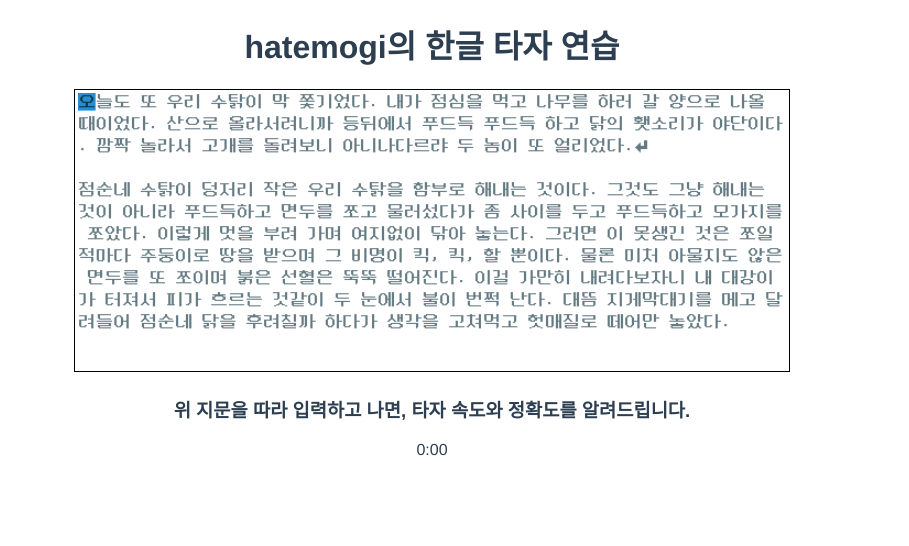
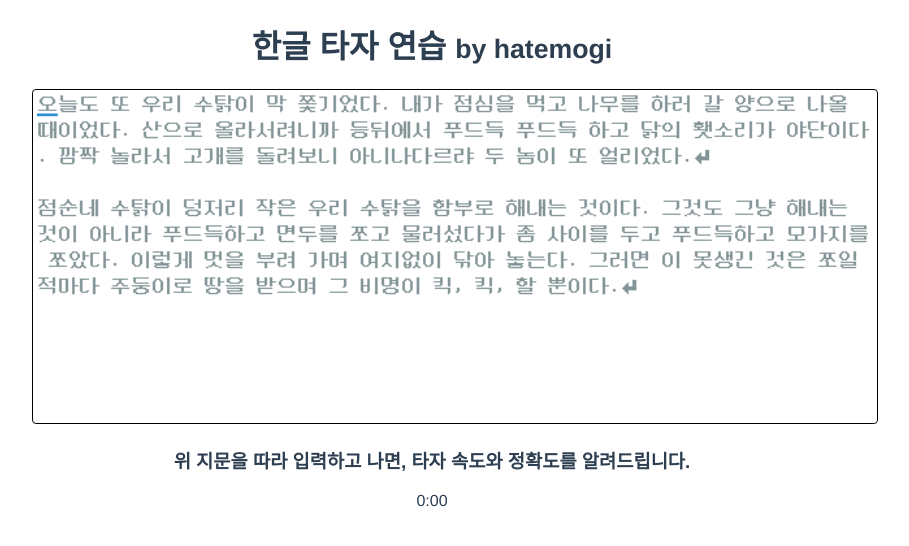
Before and after one commit to hatemogi/hallatype, a Vue app: page / in a window 1280 px wide. Shown: the top 546 px of the page, without its empty margins (208-1117 px from the left). Built offline with nearby package versions, Linux system fonts and the light colour scheme.

Commit message:
커서를 반전색상 대신 밑줄치기

```diff
--- a/src/views/Home.vue
+++ b/src/views/Home.vue
@@ -1,6 +1,6 @@
 <template>
   <div class="연습">
-    <h1>hatemogi의 한글 타자 연습</h1>
+    <h1>한글 타자 연습 <small>by hatemogi</small></h1>
     <canvas id="캔버스" width="643" height="250"></canvas>
     <div class="설명" v-if="!결과화면보이기">
       <h3>위 지문을 따라 입력하고 나면, 타자 속도와 정확도를 알려드립니다.</h3>
@@ -52,10 +52,10 @@ export default class Home extends Vue {
         지문.글쓰기('점순네 수탉이 덩저리 작은 우리 수탉을 함부로 ');
         지문.글쓰기('해내는 것이다. 그것도 그냥 해내는 것이 아니라 푸드득하고 면두를 쪼고 물러섰다가 좀 사이를 ');
         지문.글쓰기('두고 푸드득하고 모가지를 쪼았다. 이렇게 멋을 부려 가며 여지없이 닦아 놓는다. 그러면 이 못생긴 ');
-        지문.글쓰기('것은 쪼일 적마다 주둥이로 땅을 받으며 그 비명이 킥, 킥, 할 뿐이다. 물론 미처 아물지도 않은 ');
+        지문.글쓰기('것은 쪼일 적마다 주둥이로 땅을 받으며 그 비명이 킥, 킥, 할 뿐이다.\n');/* 물론 미처 아물지도 않은 ');
         지문.글쓰기('면두를 또 쪼이며 붉은 선혈은 뚝뚝 떨어진다. 이걸 가만히 내려다보자니 내 대강이가 터져서 피가 ');
         지문.글쓰기('흐르는 것같이 두 눈에서 불이 번쩍 난다. 대뜸 지게막대기를 메고 달려들어 점순네 닭을 후려칠까 ');
-        지문.글쓰기('하다가 생각을 고쳐먹고 헛매질로 떼어만 놓았다.');
+        지문.글쓰기('하다가 생각을 고쳐먹고 헛매질로 떼어만 놓았다.');*/
         지문.쓰기(지문.위치, 끝글자);
         const 캔버스 = document.getElementById('캔버스') as HTMLCanvasElement;
         const ctx = 캔버스.getContext('2d', { alpha: false }) as CanvasRenderingContext2D;
@@ -75,7 +75,8 @@ export default class Home extends Vue {
                 self.타이머시작();
             }
             const 단순키코드 = e.code.replace('Key', '').replace('Digit', '');
-            const [이동, 완성, 조립] = 입력머신.입력([입력모드.한글, e.getModifierState('Shift'), 단순키코드]);
+            const 종성없음 = 지문.글자(본문.위치).종성 === 0;
+            const [이동, 완성, 조립] = 입력머신.입력([종성없음 ? 입력모드.종성없음 : 입력모드.한글, e.getModifierState('Shift'), 단순키코드]);
             switch (이동) {
                 case 위치이동.유지:
                 본문.쓰기(조립);
@@ -144,7 +145,7 @@ function 타수구하기(글자들: Iterator<색칠할글자>): number {
 <style lang="scss">
 
 .연습 {
-    width: 720px;
+    width: 800px;
     margin: auto;
 }
 
@@ -163,8 +164,9 @@ function 타수구하기(글자들: Iterator<색칠할글자>): number {
 
 #캔버스 {
   border: 1px solid black;
+  border-radius: 3px;
   padding: 3px;
-  zoom: 110%;
+  zoom: 130%;
 }
 
 .버튼 {
--- a/src/그림판.ts
+++ b/src/그림판.ts
@@ -75,7 +75,7 @@ export default class 그림판틀 {
         const [w, h] = [전각 ? 16 : 8, 16];
         const [r, g, b, a] = 배경색;
         this.ctx.fillStyle = `rgba(${r}, ${g}, ${b}, ${a})`;
-        this.ctx.fillRect(x, y, w, h);
+        this.ctx.fillRect(x, y + 15, w, 2);
         // this.ctx.fillStyle = `rgb(${r}, ${g}, ${b}, ${a / 255.0})`;
         // this.ctx.fillRect(x + 1, y + 1, w - 2, h - 2);
     }
--- a/src/본문.ts
+++ b/src/본문.ts
@@ -290,11 +290,11 @@ function 정오색상(현재커서위치: boolean, 정오: [정오표, 정오표
     const 정오색 = (ㅈ: 정오표): 색상.RGBA => {
         switch (ㅈ) {
             case 정오표.정타:
-                return 현재커서위치 ? 색상.흰색 : 색상.검정;
+                return false && 현재커서위치 ? 색상.흰색 : 색상.검정;
             case 정오표.오타:
-                return 현재커서위치 ? 색상.빨강 : 색상.노랑;
+                return true || 현재커서위치 ? 색상.빨강 : 색상.노랑;
             case 정오표.미정:
-                return 현재커서위치 ? 색상.회색 : 색상.밝은회색;
+                return true || 현재커서위치 ? 색상.밝은회색 : 색상.회색;
         }
         return 색상.검정;
     };
--- a/src/색상.ts
+++ b/src/색상.ts
@@ -1,7 +1,7 @@
 export type RGBA = [number, number, number, number];
 
 export const 흰색: RGBA = [255, 255, 255, 255];
-export const 밝은회색: RGBA = [0x65, 0x7b, 0x83, 255];
+export const 밝은회색: RGBA = [0x83, 0x94, 0x96, 255];
 export const 회색: RGBA = [0x07, 0x36, 0x42, 255];
 export const 검정: RGBA = [0, 0, 0, 255];
 export const 빨강: RGBA = [0xD3, 0x36, 0x82, 255];
```
